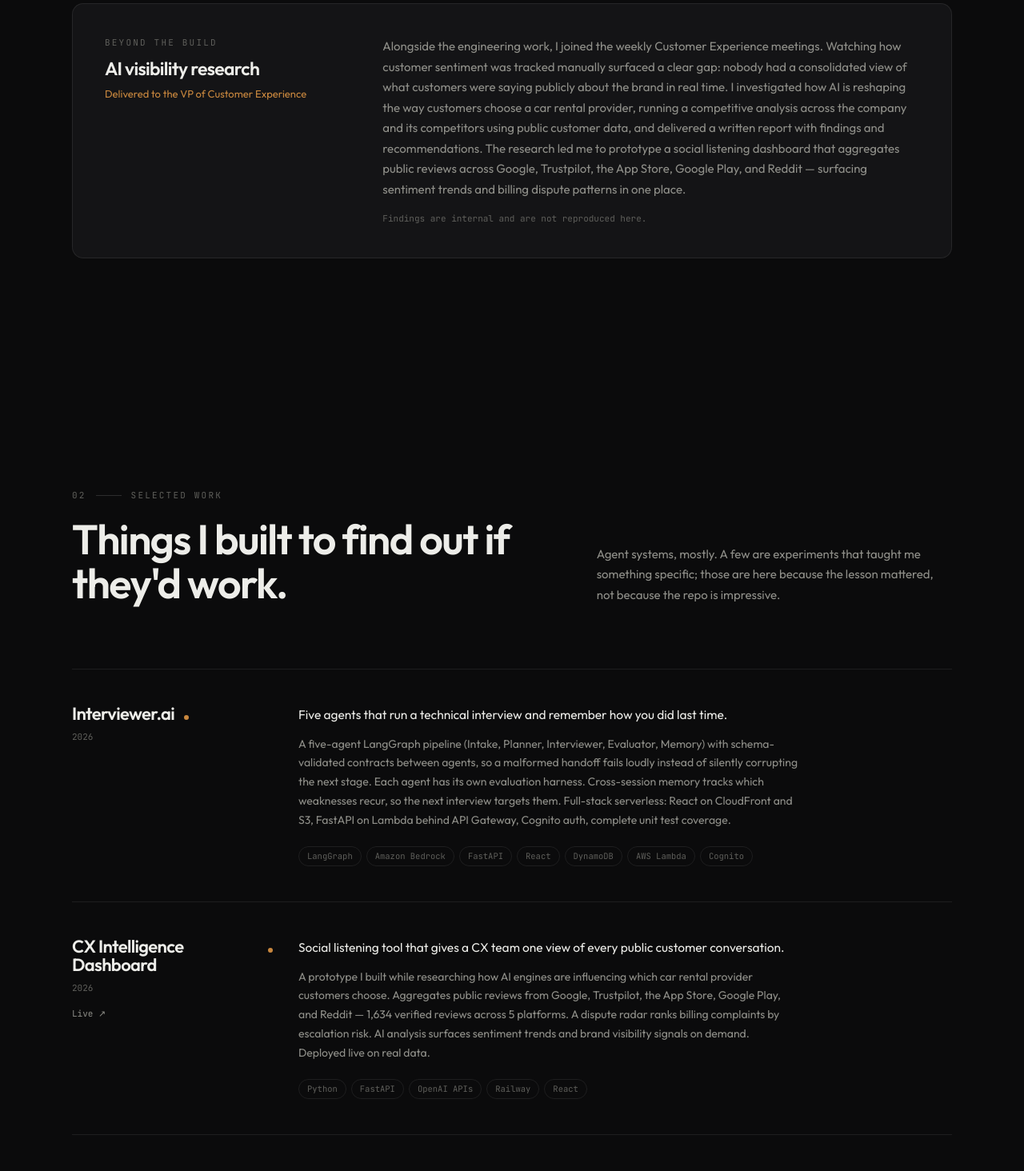
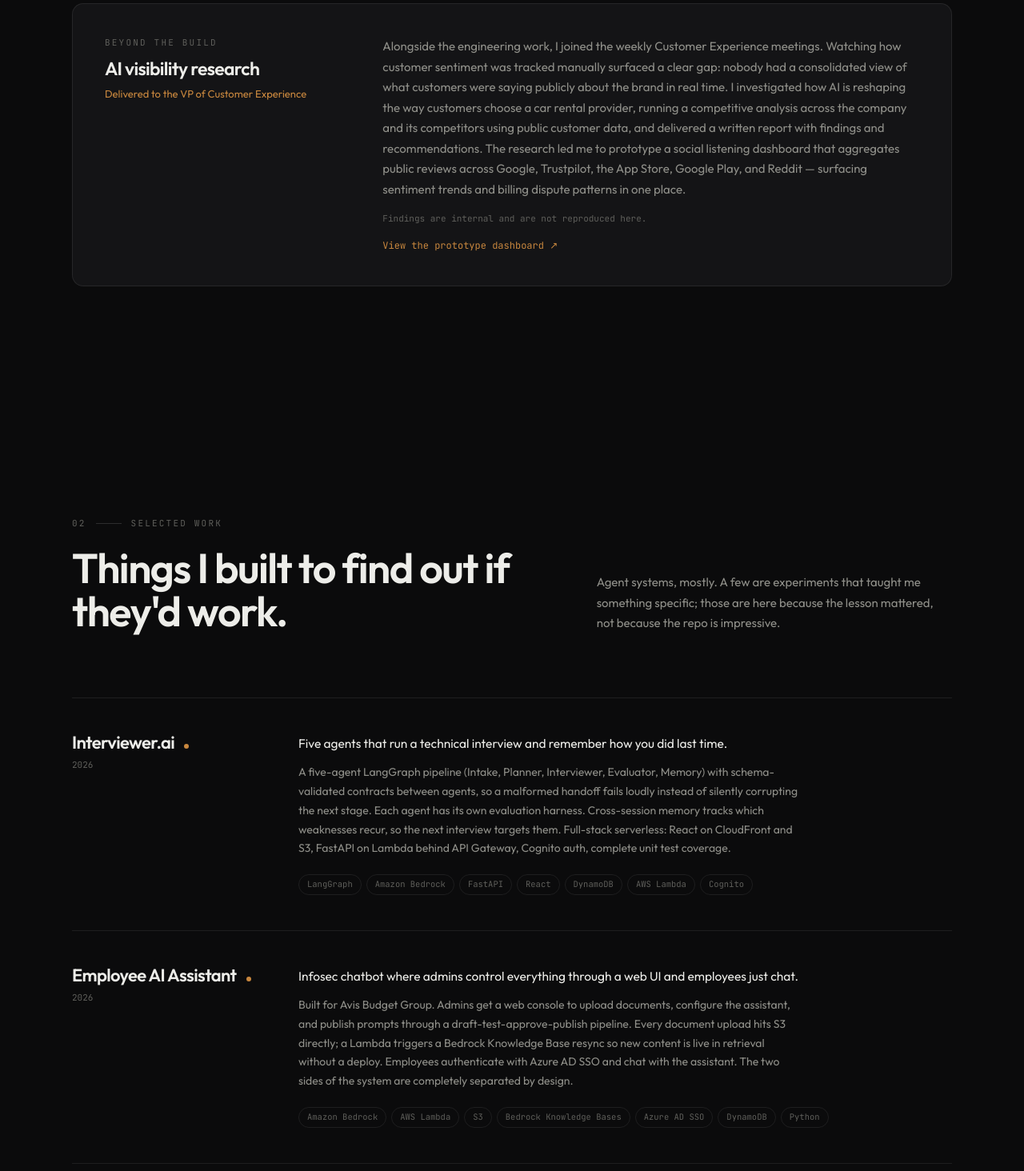
Before and after one commit to karthikreddyyalala/portfolio1, a Next.js app: page / in a window 1280 px wide. Shown: the part 4835-6299 px from the top of the page at 80% size. Built offline with nearby package versions, Linux system fonts and the light colour scheme.

Commit message:
Move CX dashboard into Avis research block with live link

```diff
--- a/src/components/sections/CaseStudy.tsx
+++ b/src/components/sections/CaseStudy.tsx
@@ -142,6 +142,16 @@
                 <p className="mono mt-4 text-[11px] text-[var(--faint)]">
                   {caseStudy.research.note}
                 </p>
+                {caseStudy.research.liveLink && (
+                  <a
+                    href={caseStudy.research.liveLink}
+                    target="_blank"
+                    rel="noopener noreferrer"
+                    className="mono mt-4 inline-flex items-center gap-1.5 text-[12px] text-[var(--accent)] hover:opacity-75 transition-opacity"
+                  >
+                    {caseStudy.research.liveLinkLabel} ↗
+                  </a>
+                )}
               </div>
             </div>
           </div>
--- a/src/content/casestudy.ts
+++ b/src/content/casestudy.ts
@@ -208,5 +208,7 @@
     forWhom: "Delivered to the VP of Customer Experience",
     body: "Alongside the engineering work, I joined the weekly Customer Experience meetings. Watching how customer sentiment was tracked manually surfaced a clear gap: nobody had a consolidated view of what customers were saying publicly about the brand in real time. I investigated how AI is reshaping the way customers choose a car rental provider, running a competitive analysis across the company and its competitors using public customer data, and delivered a written report with findings and recommendations. The research led me to prototype a social listening dashboard that aggregates public reviews across Google, Trustpilot, the App Store, Google Play, and Reddit — surfacing sentiment trends and billing dispute patterns in one place.",
     note: "Findings are internal and are not reproduced here.",
+    liveLink: "https://cx-dashboard-backend-production.up.railway.app/",
+    liveLinkLabel: "View the prototype dashboard",
   },
 } as const;
--- a/src/content/projects.ts
+++ b/src/content/projects.ts
@@ -19,16 +19,6 @@
     tagline: "Five agents that run a technical interview and remember how you did last time.",
     body: "A five-agent LangGraph pipeline (Intake, Planner, Interviewer, Evaluator, Memory) with schema-validated contracts between agents, so a malformed handoff fails loudly instead of silently corrupting the next stage. Each agent has its own evaluation harness. Cross-session memory tracks which weaknesses recur, so the next interview targets them. Full-stack serverless: React on CloudFront and S3, FastAPI on Lambda behind API Gateway, Cognito auth, complete unit test coverage.",
     tech: ["LangGraph", "Amazon Bedrock", "FastAPI", "React", "DynamoDB", "AWS Lambda", "Cognito"],
-    featured: true,
-  },
-  {
-    id: "cx-intelligence",
-    title: "CX Intelligence Dashboard",
-    year: "2026",
-    tagline: "Social listening tool that gives a CX team one view of every public customer conversation.",
-    body: "A prototype I built while researching how AI engines are influencing which car rental provider customers choose. Aggregates public reviews from Google, Trustpilot, the App Store, Google Play, and Reddit — 1,634 verified reviews across 5 platforms. A dispute radar ranks billing complaints by escalation risk. AI analysis surfaces sentiment trends and brand visibility signals on demand. Deployed live on real data.",
-    tech: ["Python", "FastAPI", "OpenAI APIs", "Railway", "React"],
-    live: "https://cx-dashboard-backend-production.up.railway.app/",
     featured: true,
   },
   {
```
